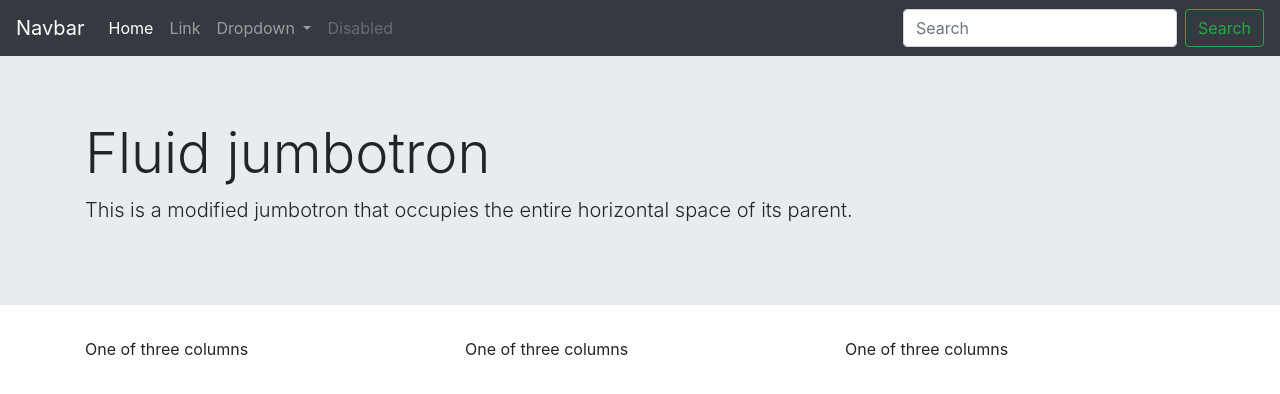
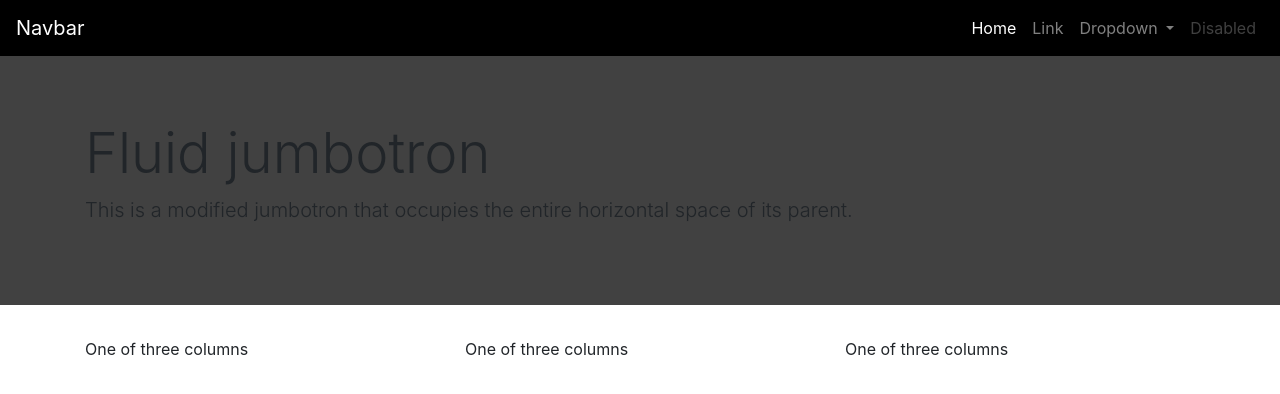
Before and after one commit to NaeliSilva/Angular, an Angular app: page / in a window 1280 px wide. Shown: the top 394 px of the page. Built offline with nearby package versions, Linux system fonts and the light colour scheme.

Commit message:
improviment style

```diff
--- a/src/app/app.component.html
+++ b/src/app/app.component.html
@@ -5,7 +5,7 @@
   </button>
 
   <div class="collapse navbar-collapse" id="navbarSupportedContent">
-    <ul class="navbar-nav mr-auto">
+    <ul class="navbar-nav ml-auto">
       <li class="nav-item active">
         <a class="nav-link" href="#">Home <span class="sr-only">(current)</span></a>
       </li>
@@ -27,13 +27,9 @@
         <a class="nav-link disabled" href="#" tabindex="-1" aria-disabled="true">Disabled</a>
       </li>
     </ul>
-    <form class="form-inline my-2 my-lg-0">
-      <input class="form-control mr-sm-2" type="search" placeholder="Search" aria-label="Search">
-      <button class="btn btn-outline-success my-2 my-sm-0" type="submit">Search</button>
-    </form>
   </div>
 </nav>
-<div class="jumbotron jumbotron-fluid">
+<div class="jumbotron jumbotron-fluid banner">
   <div class="container">
     <h1 class="display-4">Fluid jumbotron</h1>
     <p class="lead">This is a modified jumbotron that occupies the entire horizontal space of its parent.</p>
--- a/src/app/app.component.scss
+++ b/src/app/app.component.scss
@@ -0,0 +1,7 @@
+.banner {
+    background-color: #414141;
+}
+
+.bg-dark {
+    background-color: black !important;
+}
```
